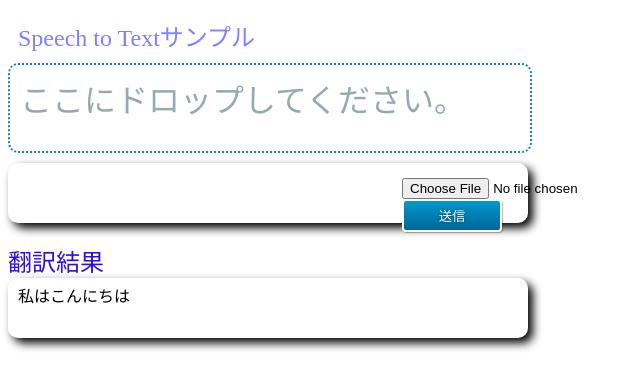
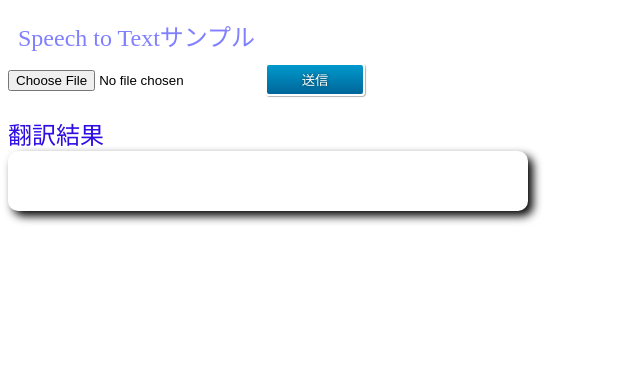
Before and after one commit to tomokanejp/mobit-tap-speech2text, a website: page public/speechfile.html in a window 1280 px wide. Shown: the whole page, without its empty margins (0-640 px from the left). Drawn offline with nearby package versions, Linux system fonts and the light colour scheme.

Commit message:
Update speechfile.html

```diff
--- a/public/speechfile.html
+++ b/public/speechfile.html
@@ -9,29 +9,18 @@
 </head>
 <body>
 <div id="title">Speech to Textサンプル</div>
-<div id="ddhandler">
-ここにドロップしてください。
-</div>
 
-<div id="files" style="display:show">
-	<div class="file">
-		<div class="filebox" id="filename">
-		</div>
-		<div class="filebox" id="submitbutton">
-			<form id="speechfile" method="POST" enctype="multipart/form-data" >
-				<input type="file" name="audio_file" id="audio_file"/>
-				<button class="btn" id="btnFileSub">送信
-				</button>
-			</form>
-		</div>
-	</div>
-</div>
+<form id="speechfile" method="POST" enctype="multipart/form-data" >
+	<input type="file" name="audio_file" id="audio_file" style="display:show"/>
+	<button class="btn" type="submit" id="btnFileSub">送信
+	</button>
+</form>
+
 <div id="translateArea">
 <div id="translateTitle">
 翻訳結果
 </div>
-<div class="file" id="translate">
-私はこんにちは
+<div class="file" id="translate" sytle="display:hide">
 </div>
 </div>
 </body>
```
